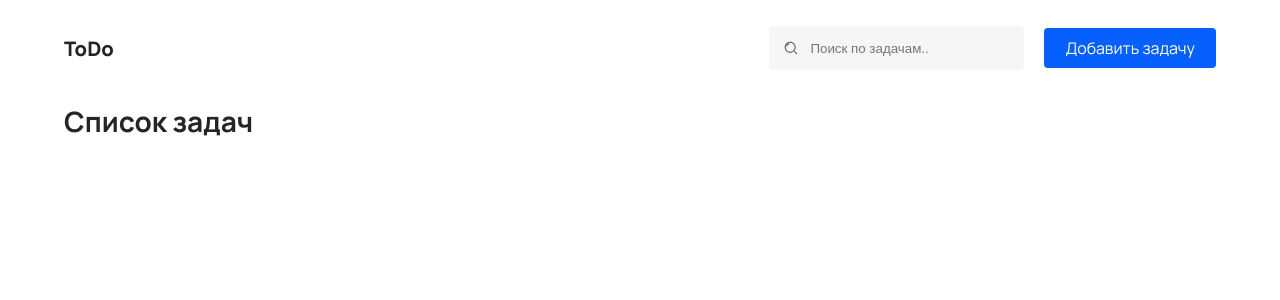
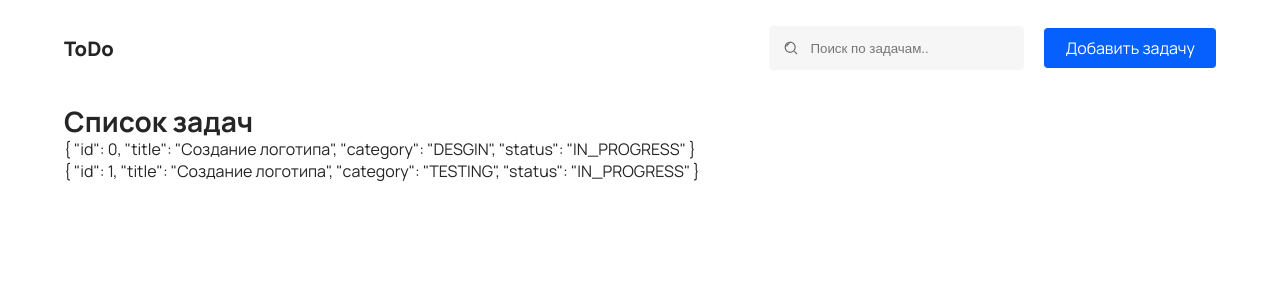
Before and after one commit to gartonot/todo-list-vue-3-ts, a Vue app: page / in a window 1280 px wide. Shown: the top 300 px of the page. Built offline with nearby package versions, Linux system fonts and the light colour scheme.

Commit message:
Added TodoItem

```diff
--- a/src/components/AppTodos/AppTodos.vue
+++ b/src/components/AppTodos/AppTodos.vue
@@ -1,4 +1,22 @@
 <script lang="ts" setup>
+import TodoItem from '@/components/AppTodos/TodoItem.vue';
+import { ITodoItem } from '@/interfaces';
+import { EnumCategory, EnumStatusTodo } from '@/enums';
+
+const todoList: ITodoItem[] = [
+{
+    id: 0,
+    title: 'Создание логотипа',
+    category: EnumCategory.DESIGN,
+    status: EnumStatusTodo.IN_PROGRESS,
+  },
+  {
+    id: 1,
+    title: 'Создание логотипа',
+    category: EnumCategory.TESTING,
+    status: EnumStatusTodo.IN_PROGRESS,
+  },
+]
 </script>
 
 <template>
@@ -6,6 +24,14 @@
     <h1>Список задач</h1>
     <!-- Filter -->
     <!-- TaskList -->
+
+    <div class="todo-list">
+      <TodoItem
+        v-for="todo in todoList"
+        :key="todo.id"
+        :todo="todo"
+      />
+    </div>
   </section>
 </template>
 
--- /dev/null
+++ b/src/components/AppTodos/TodoItem.vue
@@ -0,0 +1,15 @@
+<script lang="ts" setup>
+import type { ITodoItem } from '@/interfaces'
+
+interface IProps {
+  todo: ITodoItem
+}
+
+defineProps<IProps>()
+</script>
+
+<template>
+  <div class="todo-item">
+    {{ todo }}
+  </div>
+</template>
```
